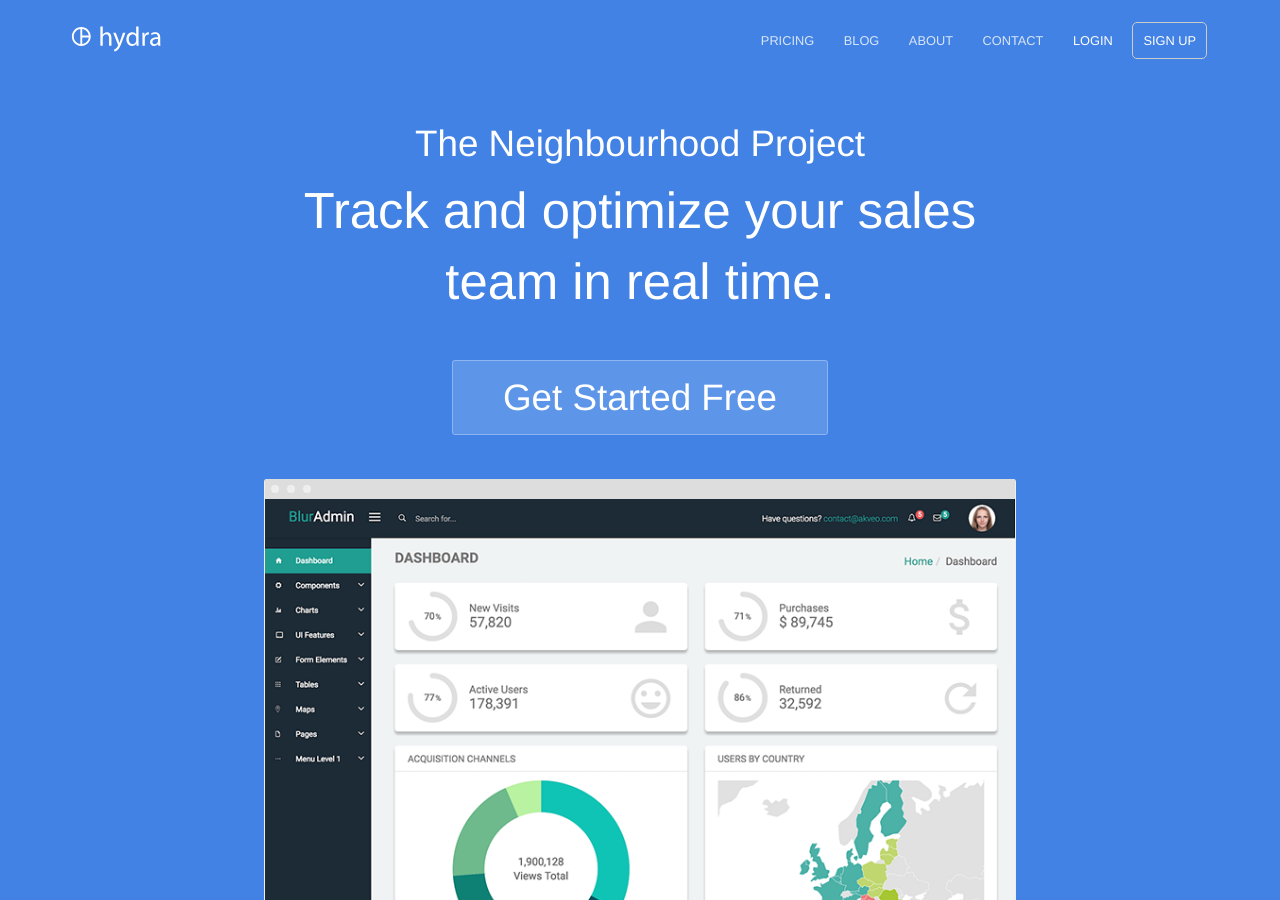
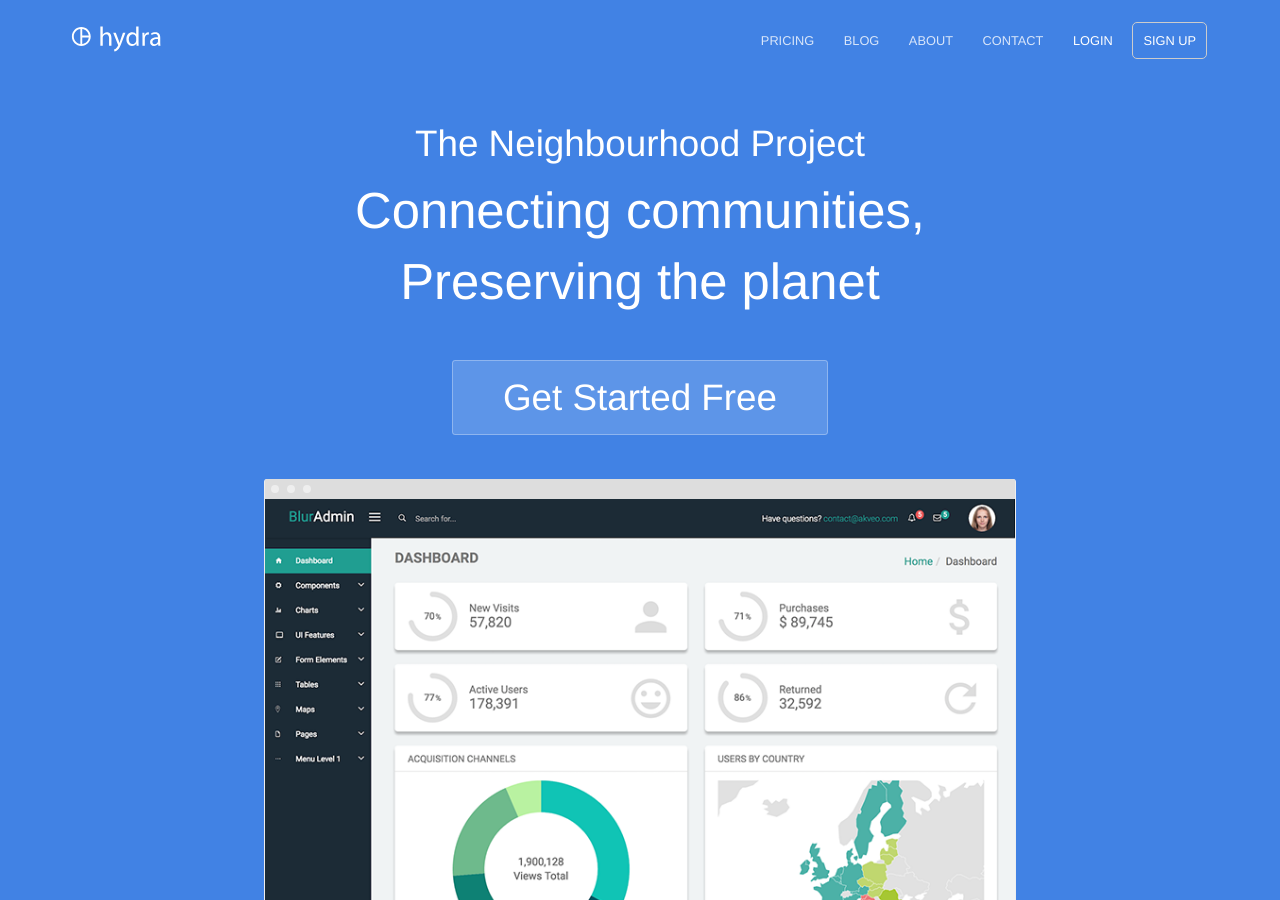
Before and after one commit to sjaesuh/PPP_website, a Jekyll site: the page built from index.html, in a window 1280 px wide and 900 px high. Built offline with Jekyll 4.4.1, drawn with Linux system fonts in a browser that asks for light colours.

```diff
--- a/index.html
+++ b/index.html
@@ -5,7 +5,7 @@
 <section class="hero">
 	<div class="text-container">
 		<h1 class="editable">The Neighbourhood Project
-		<p class="subtext editable">Track and optimize your sales team in real time.</p>
+		<p class="subtext editable">Connecting communities, Preserving the planet</p>
 		<div class="cta button alt"><a href="{{ site.baseurl }}/contact/">Get Started Free</a></div>
 		<div>
 			<img src="{{ site.baseurl }}/images/dashboard.png" alt="Screenshot" class="screenshot editable" />
```
